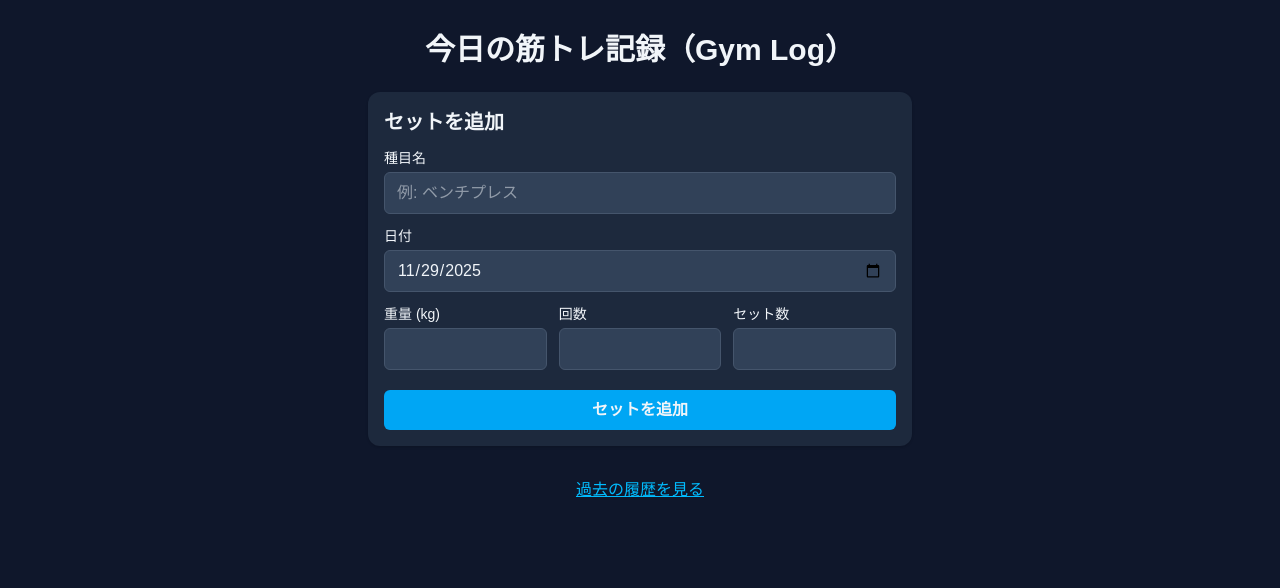
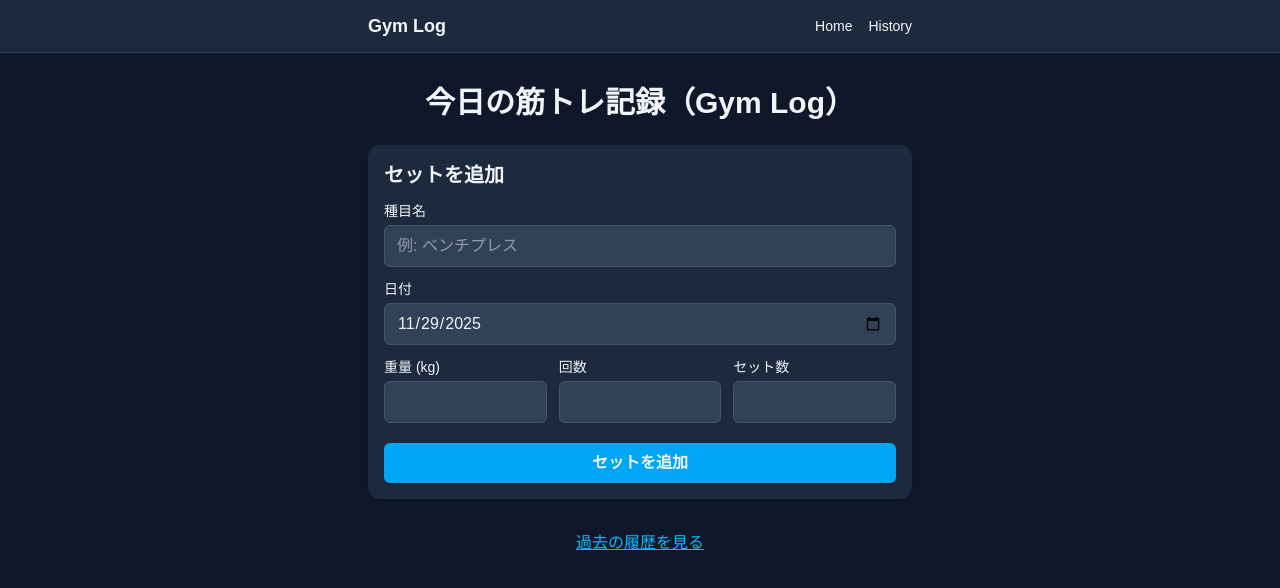
Before and after one commit to ryudaitakai/gym-log, a Next.js app: page / in a window 1280 px wide. Shown: the top 588 px of the page. Built offline with nearby package versions, Linux system fonts and the light colour scheme; no server answers.

Commit message:
Add Header

```diff
--- a/src/app/history/page.tsx
+++ b/src/app/history/page.tsx
@@ -80,14 +80,27 @@ export default function History() {
 
   return (
     <main className="min-h-screen bg-slate-900 text-slate-100 px-4 py-8">
+      <header className="bg-slate-800 border-b border-slate-700">
+        <div className="max-w-xl mx-auto px-4 py-3 flex justify-between items-center">
+          <div className="text-lg font-bold">Gym Log</div>
+          <nav className="space-x-4 text-sm">
+            <Link
+              href="/"
+              className="hover:text-sky-400"
+            >
+              Home
+            </Link>
+            <Link
+              href="/history"
+              className="hover:text-sky-400"
+            >
+              History
+            </Link>
+          </nav>
+        </div>
+      </header>
+
       <div className="max-w-xl mx-auto">
-        <Link
-          href="/"
-          className="text-sky-400 underline text-sm block mb-4"
-        >
-          ← ホームに戻る
-        </Link>
-
         <h1 className="text-3xl font-bold mb-6 text-center">
           過去のトレーニング履歴
         </h1>
@@ -145,6 +158,12 @@ export default function History() {
             ))}
           </div>
         )}
+      <Link
+          href="/"
+          className="text-sky-400 underline text-sm block mb-4"
+        >
+          ← ホームに戻る
+      </Link>
       </div>
     </main>
   );
--- a/src/app/page.tsx
+++ b/src/app/page.tsx
@@ -81,6 +81,26 @@ export default function Home() {
 
   return (
     <main className="min-h-screen bg-slate-900 text-slate-100">
+      <header className="bg-slate-800 border-b border-slate-700">
+        <div className="max-w-xl mx-auto px-4 py-3 flex justify-between items-center">
+          <div className="text-lg font-bold">Gym Log</div>
+          <nav className="space-x-4 text-sm">
+            <Link
+              href="/"
+              className="hover:text-sky-400"
+            >
+              Home
+            </Link>
+            <Link
+              href="/history"
+              className="hover:text-sky-400"
+            >
+              History
+            </Link>
+          </nav>
+        </div>
+      </header>
+
       <div className="max-w-xl mx-auto px-4 py-8">
         <h1 className="text-3xl font-bold mb-6 text-center">
           今日の筋トレ記録（Gym Log）
```
